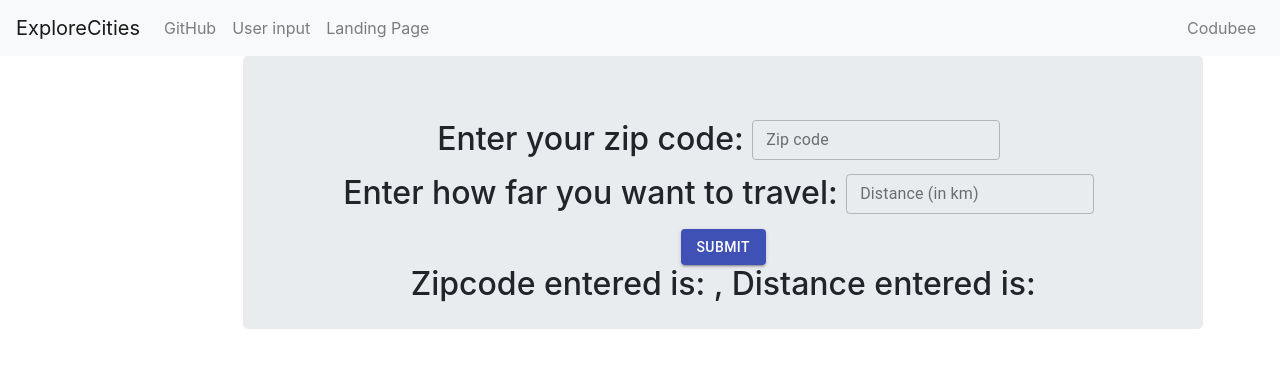
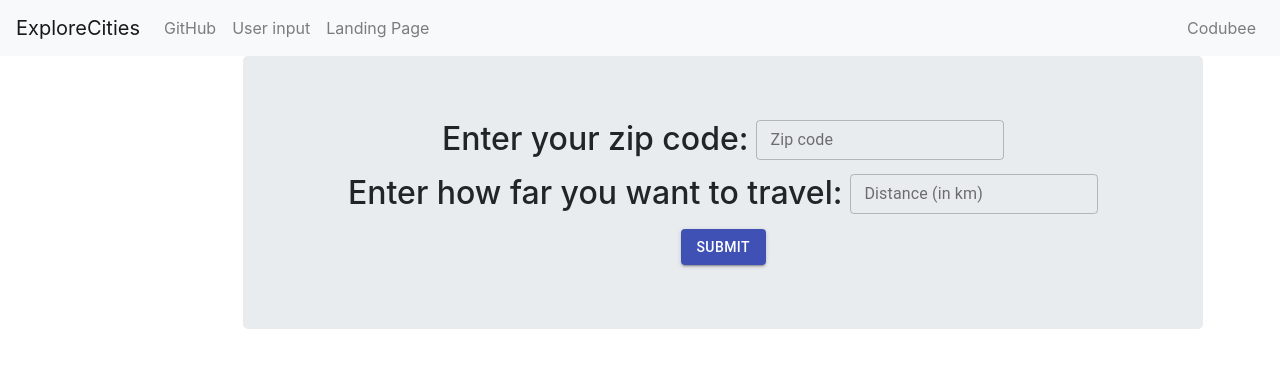
Before and after one commit to Codubee/ExploreCitiesTTH4-6, a React (Create React App) app in the folder frontend/: page /userinput in a window 1280 px wide. Shown: the top 368 px of the page. Built offline with nearby package versions, Linux system fonts and the light colour scheme.

Commit message:
Made minor changes

```diff
--- a/frontend/src/components/UserInput/Zipcode/Zipcode.css
+++ b/frontend/src/components/UserInput/Zipcode/Zipcode.css
@@ -15,4 +15,4 @@ Button {
 .zipcode-break {
     flex-basis: 100%;
     height: 0;
-  }
+}
--- a/frontend/src/components/UserInput/Zipcode/Zipcode.js
+++ b/frontend/src/components/UserInput/Zipcode/Zipcode.js
@@ -18,34 +18,36 @@ class Zipcode extends React.Component {
     }
 
     handleZipcodeChange(event) {
-        this.setState({zipcode: event.target.value});
+        this.setState({ zipcode: event.target.value });
     }
 
     handleDistanceChange(event) {
-        this.setState({distance: event.target.value});
+        this.setState({ distance: event.target.value });
     }
 
     handleSubmit(event) {
-        //will make zipcode api call here and then route to another component
+        //will make zipcode api call here
     }
 
     render() {
-        return(
+        return (
             <Jumbotron className="zipcode-container">
                 <form className="zipcode-form" noValidate autoComplete="off">
-                    <label><h2>Enter your zip code:&nbsp;</h2></label>
+                    <label>
+                        <h2 className="pr-2">Enter your zip code:</h2>
+                    </label>
                     <TextField id="outlined-basic" label="Zip code" variant="outlined" size="small" onChange={this.handleZipcodeChange} value={this.state.zipcode} />
-                    &nbsp;&nbsp; <br />
-                    <label><h2>Enter how far you want to travel:&nbsp;</h2></label>
+                    <br />
+                    <label>
+                        <h2 className="pr-2">Enter how far you want to travel:</h2>
+                    </label>
                     <TextField id="outlined-basic" label="Distance (in km)" variant="outlined" size="small" onChange={this.handleDistanceChange} value={this.state.distance} />
-                    &nbsp;&nbsp;
                     <br />
                     <Button variant="contained" color="primary" size="medium" onClick={this.handleSubmit} >
                         Submit
                     </Button>
                 </form>
                 <div className="zipcode-break">
-                    <h2>Zipcode entered is: {this.state.zipcode}, Distance entered is: {this.state.distance} </h2>
                 </div>
             </Jumbotron>
         );
```
